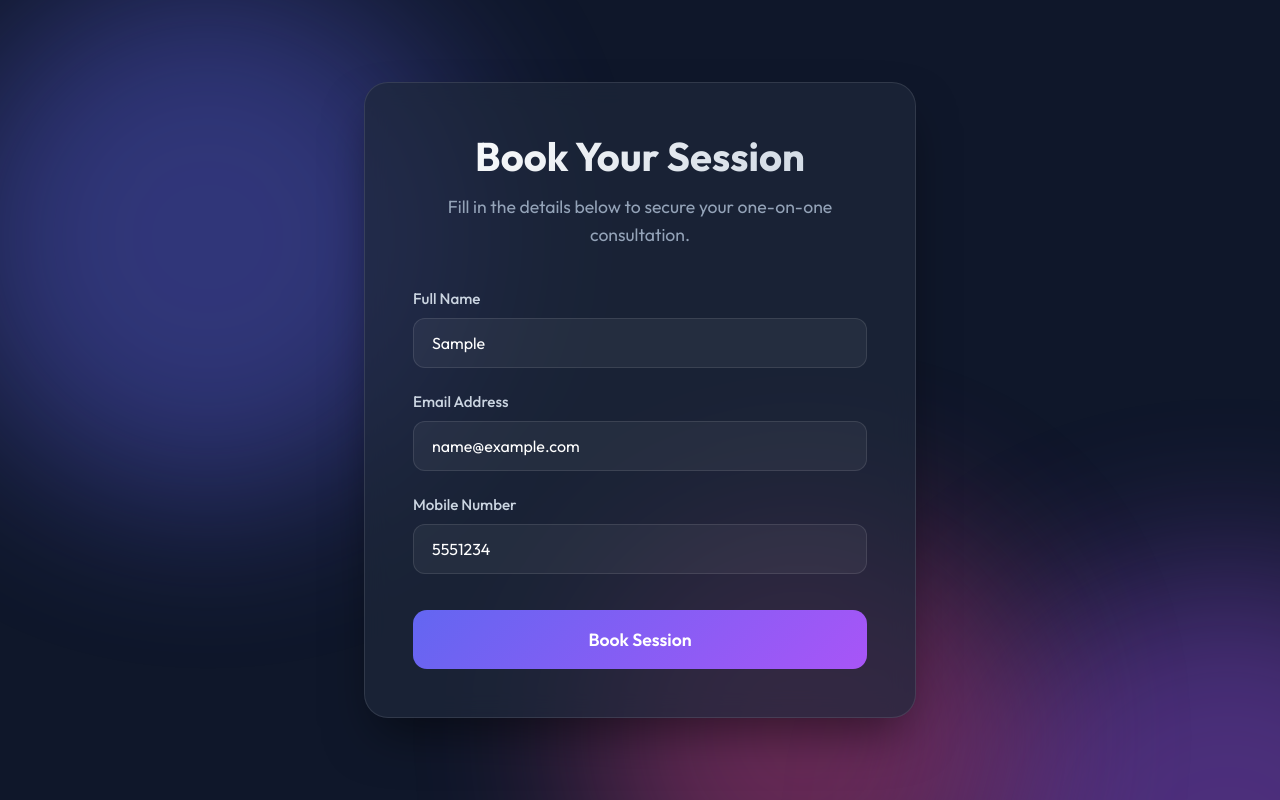
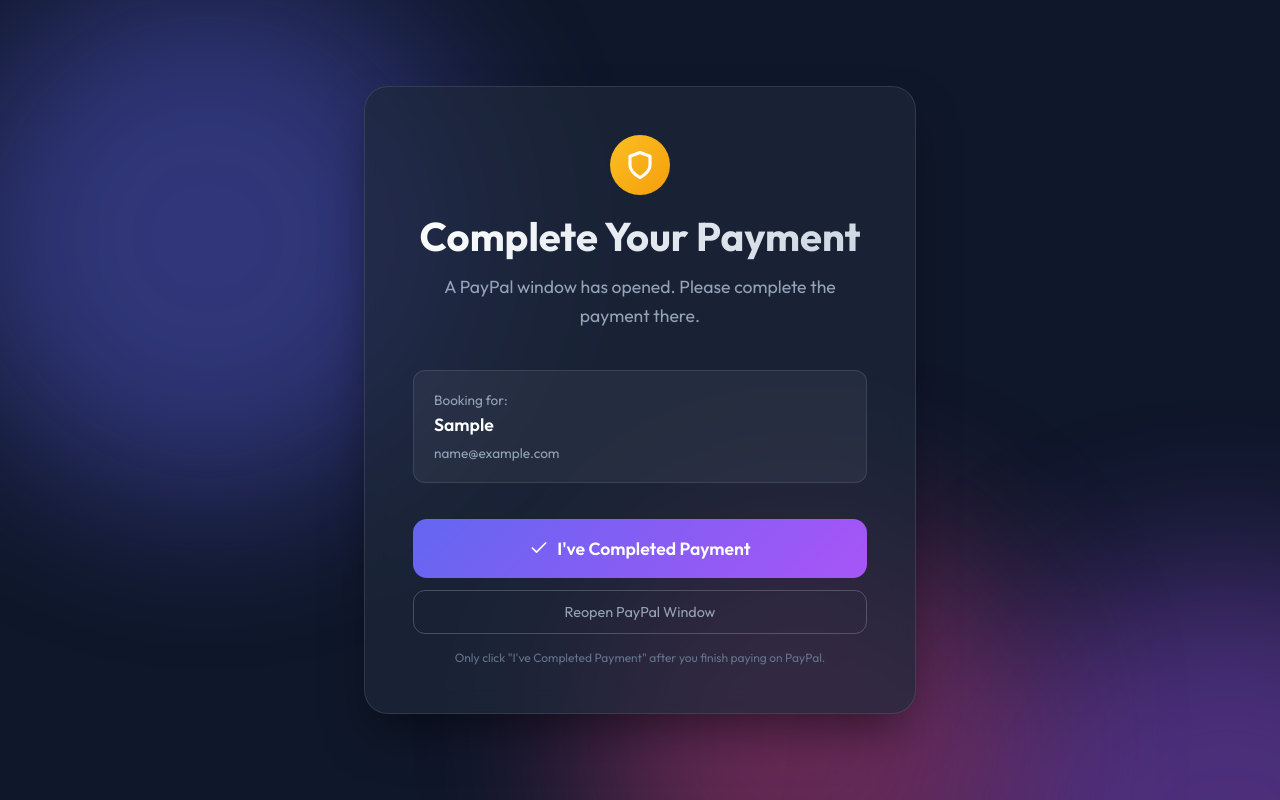
Before and after one commit to Tech-Applywizz-git-account/Book_Session_forms, a website: page index.html in a window 1280 px wide. Both pictures are taken after typing "Sample", "name@example.com", "5551234" into the empty fields and a click on the button "Book Session". Drawn offline with Linux system fonts and the light colour scheme; no server answers.

Commit message:
Switch from Razorpay to PayPal payment link flow

```diff
--- a/index.html
+++ b/index.html
@@ -9,7 +9,7 @@
     <link rel="preconnect" href="https://fonts.googleapis.com">
     <link rel="preconnect" href="https://fonts.gstatic.com" crossorigin>
     <link href="https://fonts.googleapis.com/css2?family=Outfit:wght@300;400;500;600;700&display=swap" rel="stylesheet">
-    <script src="https://checkout.razorpay.com/v1/checkout.js"></script>
+    <!-- PayPal payment via external link -->
 </head>
 <body>
     <div class="background-blobs">
--- a/script.js
+++ b/script.js
@@ -1,13 +1,11 @@
 document.addEventListener('DOMContentLoaded', () => {
-    // 🔌 Configuration — LIVE KEYS
-    const RAZORPAY_KEY = "rzp_live_SCjkNy569aq6F2";
+    // 🔌 Configuration
+    const PAYPAL_LINK = "https://www.paypal.com/ncp/payment/3JZQPA5MTTVB4";
     const SUPABASE_URL = "https://vmknpibvavubiihffnet.supabase.co";
     const SUPABASE_ANON_KEY = "eyJhbGciOiJIUzI1NiIsInR5cCI6IkpXVCJ9.eyJpc3MiOiJzdXBhYmFzZSIsInJlZiI6InZta25waWJ2YXZ1YmlpaGZmbmV0Iiwicm9sZSI6ImFub24iLCJpYXQiOjE3NzQ1MDk4NTYsImV4cCI6MjA5MDA4NTg1Nn0.Wi7XM42eZaaT7FvfjjjZcSd0xxGBRv4ZRVvB4-acpkA";
 
-    const CREATE_ORDER_URL = `${SUPABASE_URL}/functions/v1/smooth-function`;
-    const CAPTURE_PAYMENT_URL = `${SUPABASE_URL}/functions/v1/capture-razorpay-payment`;
-
     const bookingForm = document.getElementById('bookingForm');
+    const btn = document.getElementById('bookBtn');
 
     bookingForm.addEventListener('submit', async (e) => {
         e.preventDefault();
@@ -15,13 +13,15 @@ document.addEventListener('DOMContentLoaded', () => {
         const formData = new FormData(bookingForm);
         const data = Object.fromEntries(formData.entries());
 
-        const btn = document.getElementById('bookBtn');
+        // Save form data to localStorage for the success page
+        localStorage.setItem('bookingData', JSON.stringify(data));
+
         btn.disabled = true;
-        btn.innerHTML = `<span>Creating Order...</span>`;
+        btn.innerHTML = `<span>Opening PayPal...</span>`;
 
         try {
-            // 📞 Step 1: Create Order via Edge Function
-            const orderResponse = await fetch(CREATE_ORDER_URL, {
+            // 📝 Step 1: Record user details in Supabase
+            await fetch(`${SUPABASE_URL}/functions/v1/capture-razorpay-payment`, {
                 method: 'POST',
                 headers: {
                     'Content-Type': 'application/json',
@@ -29,88 +29,57 @@ document.addEventListener('DOMContentLoaded', () => {
                     'Authorization': `Bearer ${SUPABASE_ANON_KEY}`
                 },
                 body: JSON.stringify({
-                    amount: "1.00",     // ₹1.00 (100 paise)
-                    currency: "INR"
+                    paymentId: `paypal_${Date.now()}`,
+                    orderId: `order_${Date.now()}`,
+                    signature: 'paypal_payment',
+                    email: data.email,
+                    name: data.name,
+                    amount: 100,
+                    currency: 'USD'
                 })
             });
+        } catch (err) {
+            console.error("Details save error (non-blocking):", err);
+        }
 
-            const orderData = await orderResponse.json();
-            console.log("Order created:", orderData);
+        // 💳 Step 2: Open PayPal payment in a new tab
+        window.open(PAYPAL_LINK, '_blank');
 
-            if (orderData.error) {
-                throw new Error(orderData.error);
-            }
+        // 🔄 Step 3: Show confirmation UI on current page
+        const card = document.querySelector('.booking-card');
+        card.innerHTML = `
+            <div class="card-header">
+                <div style="width:60px;height:60px;border-radius:50%;background:linear-gradient(135deg,#fbbf24,#f59e0b);display:flex;align-items:center;justify-content:center;margin:0 auto 16px;">
+                    <svg width="30" height="30" viewBox="0 0 24 24" fill="none" stroke="#fff" stroke-width="2.5" stroke-linecap="round" stroke-linejoin="round">
+                        <path d="M12 22s8-4 8-10V5l-8-3-8 3v7c0 6 8 10 8 10z"/>
+                    </svg>
+                </div>
+                <h1>Complete Your Payment</h1>
+                <p style="color:#94a3b8;margin-top:8px;">A PayPal window has opened. Please complete the payment there.</p>
+            </div>
 
-            if (!orderData.id) {
-                throw new Error("No order ID received from server");
-            }
+            <div style="background:rgba(255,255,255,0.05);border-radius:12px;padding:20px;margin:24px 0;border:1px solid rgba(255,255,255,0.1);">
+                <p style="color:#94a3b8;font-size:0.85rem;margin-bottom:4px;">Booking for:</p>
+                <p style="color:#fff;font-weight:600;font-size:1.1rem;">${data.name}</p>
+                <p style="color:#94a3b8;font-size:0.85rem;margin-top:8px;">${data.email}</p>
+            </div>
 
-            // 💳 Step 2: Open Razorpay Checkout
-            const options = {
-                key: RAZORPAY_KEY,
-                order_id: orderData.id,
-                name: "Elite Coaching",
-                description: "Session Fee",
-                handler: async function (response) {
-                    console.log("Payment success:", response);
-                    btn.innerHTML = `<span>Recording Payment...</span>`;
+            <div style="display:flex;flex-direction:column;gap:12px;margin-top:24px;">
+                <a href="success.html" class="submit-btn" style="text-decoration:none;text-align:center;display:flex;align-items:center;justify-content:center;gap:8px;">
+                    <svg width="20" height="20" viewBox="0 0 24 24" fill="none" stroke="currentColor" stroke-width="2" stroke-linecap="round" stroke-linejoin="round">
+                        <polyline points="20 6 9 17 4 12"></polyline>
+                    </svg>
+                    <span>I've Completed Payment</span>
+                </a>
 
-                    try {
-                        await fetch(CAPTURE_PAYMENT_URL, {
-                            method: 'POST',
-                            headers: {
-                                'Content-Type': 'application/json',
-                                'apikey': SUPABASE_ANON_KEY,
-                                'Authorization': `Bearer ${SUPABASE_ANON_KEY}`
-                            },
-                            body: JSON.stringify({
-                                paymentId: response.razorpay_payment_id,
-                                orderId: response.razorpay_order_id,
-                                signature: response.razorpay_signature,
-                                email: data.email,
-                                name: data.name,
-                                amount: orderData.amount,
-                                currency: orderData.currency
-                            })
-                        });
-                    } catch (captureErr) {
-                        console.error("Capture error (non-blocking):", captureErr);
-                    }
+                <button onclick="window.open('${PAYPAL_LINK}', '_blank')" style="background:transparent;border:1px solid rgba(255,255,255,0.2);color:#94a3b8;padding:12px 24px;border-radius:12px;cursor:pointer;font-family:inherit;font-size:0.9rem;">
+                    Reopen PayPal Window
+                </button>
+            </div>
 
-                    window.location.href = 'success.html';
-                },
-                prefill: {
-                    name: data.name,
-                    email: data.email,
-                    contact: data.mobile || ''
-                },
-                notes: {
-                    booking_type: "session",
-                    customer_name: data.name
-                },
-                theme: { color: "#3B82F6" },
-                modal: {
-                    ondismiss: function() {
-                        btn.disabled = false;
-                        btn.innerHTML = `<span>Book Session</span>`;
-                    }
-                }
-            };
-
-            const rzp = new Razorpay(options);
-            rzp.on('payment.failed', function (response) {
-                console.error("Payment failed:", response.error);
-                alert("Payment failed: " + response.error.description);
-                btn.disabled = false;
-                btn.innerHTML = `<span>Book Session</span>`;
-            });
-            rzp.open();
-
-        } catch (error) {
-            console.error("Payment flow error:", error);
-            alert("Error: " + error.message);
-            btn.disabled = false;
-            btn.innerHTML = `<span>Book Session</span>`;
-        }
+            <p style="font-size:0.75rem;color:#64748b;margin-top:16px;text-align:center;">
+                Only click "I've Completed Payment" after you finish paying on PayPal.
+            </p>
+        `;
     });
 });
```
